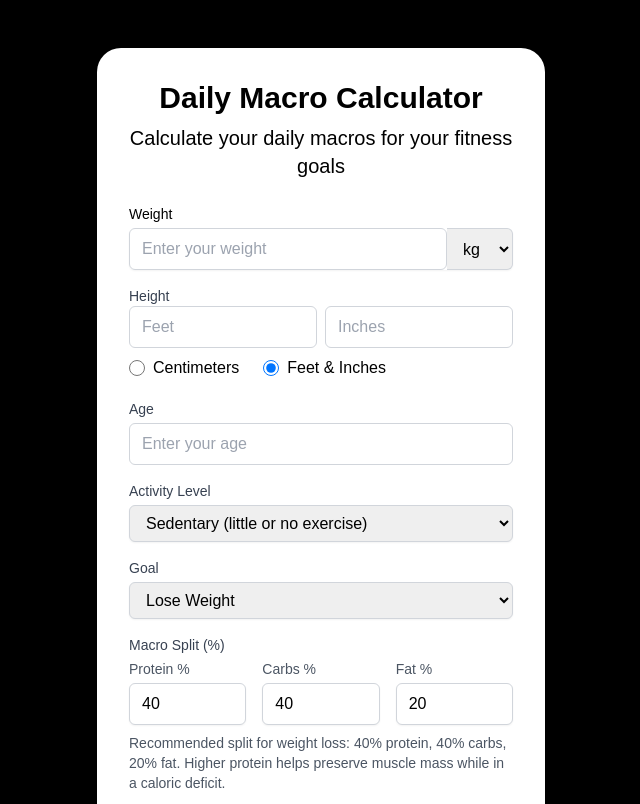
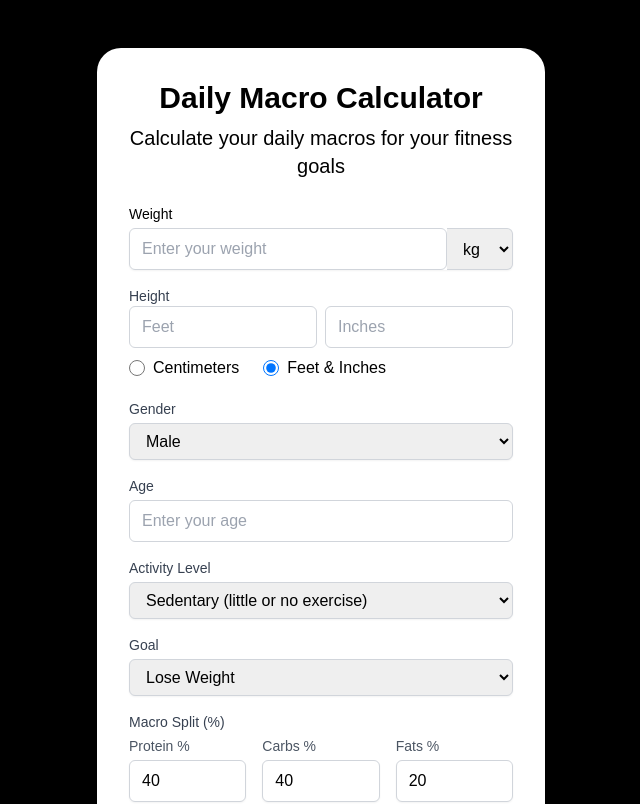
Before and after one commit to vib795/feast-factor, a Next.js app: page / in a window 1280 px wide. Shown: the top 804 px of the page, without its empty margins (319-959 px from the left). Built offline with nearby package versions, Linux system fonts and the light colour scheme.

Commit message:
Updated BMR calc formula for gender and added gender.

```diff
--- a/src/components/MacroCalculator.js
+++ b/src/components/MacroCalculator.js
@@ -2,7 +2,7 @@ import React, { useState } from 'react';
 import { Analytics } from "@vercel/analytics/react"
 import { SpeedInsights } from "@vercel/speed-insights/next"
 
-const calculateBMR = (weight, weightUnit, heightUnit, heightCm, heightFeet, heightInches, age) => {
+const calculateBMR = (weight, weightUnit, heightUnit, heightCm, heightFeet, heightInches, age, gender) => {
   // Convert weight to pounds with higher precision
   const weightLbs = weightUnit === 'kg' ? weight * 2.20462262185 : parseFloat(weight);
 
@@ -14,9 +14,12 @@ const calculateBMR = (weight, weightUnit, heightUnit, heightCm, heightFeet, heig
     heightInchesTotal = (parseFloat(heightFeet) * 12) + (parseFloat(heightInches) || 0);
   }
 
-  // Harris-Benedict BMR Formula with exact coefficients
-  const bmr = 66 + (6.23 * weightLbs) + (12.7 * heightInchesTotal) - (6.8 * age);
-  return bmr;
+  // Gender-specific Harris-Benedict BMR Formula with exact coefficients
+  if (gender === 'male') {
+    return 66.473 + (6.23762 * weightLbs) + (12.7084 * heightInchesTotal) - (6.755 * age);
+  } else {
+    return 655.0955 + (4.33789 * weightLbs) + (4.69798 * heightInchesTotal) - (4.6756 * age);
+  }
 };
 
 const calculateMacros = ({
@@ -27,6 +30,7 @@ const calculateMacros = ({
   heightFeet,
   heightInches,
   age,
+  gender,
   activityLevel,
   goal,
   proteinPct,
@@ -34,7 +38,7 @@ const calculateMacros = ({
   fatPct
 }) => {
   // Calculate BMR
-  const bmr = calculateBMR(weight, weightUnit, heightUnit, heightCm, heightFeet, heightInches, age);
+  const bmr = calculateBMR(weight, weightUnit, heightUnit, heightCm, heightFeet, heightInches, age, gender);
 
   // Activity level multipliers
   const activityMultipliers = {
@@ -90,6 +94,7 @@ const MacroCalculator = () => {
     heightFeet: '',
     heightInches: '',
     age: '',
+    gender: 'male',
     activityLevel: 'sedentary',
     goal: 'lose_weight',
     proteinPct: 40,
@@ -255,6 +260,21 @@ const MacroCalculator = () => {
             </div>
           </div>
 
+          {/* Gender Selection */}
+          <div>
+            <label className="block text-sm font-medium text-gray-700">Gender</label>
+            <select
+              name="gender"
+              value={formData.gender}
+              onChange={handleInputChange}
+              className="mt-1 block w-full px-3 py-2 border border-gray-300 rounded-md shadow-sm focus:ring-indigo-500 focus:border-indigo-500 text-black"
+            >
+              <option value="male">Male</option>
+              <option value="female">Female</option>
+            </select>
+          </div>
+
+
           {/* Age Input */}
           <div>
             <label className="block text-sm font-medium text-gray-700">Age</label>
@@ -328,7 +348,7 @@ const MacroCalculator = () => {
                 />
               </div>
               <div>
-                <label className="block text-sm text-gray-600">Fat %</label>
+                <label className="block text-sm text-gray-600">Fats %</label>
                 <input
                   type="number"
                   name="fatPct"
@@ -373,7 +393,7 @@ const MacroCalculator = () => {
                   <div className="text-sm text-black">{result.carbsPct}%</div>
                 </div>
                 <div className="text-center p-4 bg-yellow-100 rounded-lg shadow">
-                  <div className="text-sm text-black">Fat</div>
+                  <div className="text-sm text-black">Fats</div>
                   <div className="mt-1 text-xl font-bold text-black">{result.fat}g</div>
                   <div className="text-sm text-black">{result.fatPct}%</div>
                 </div>
```
